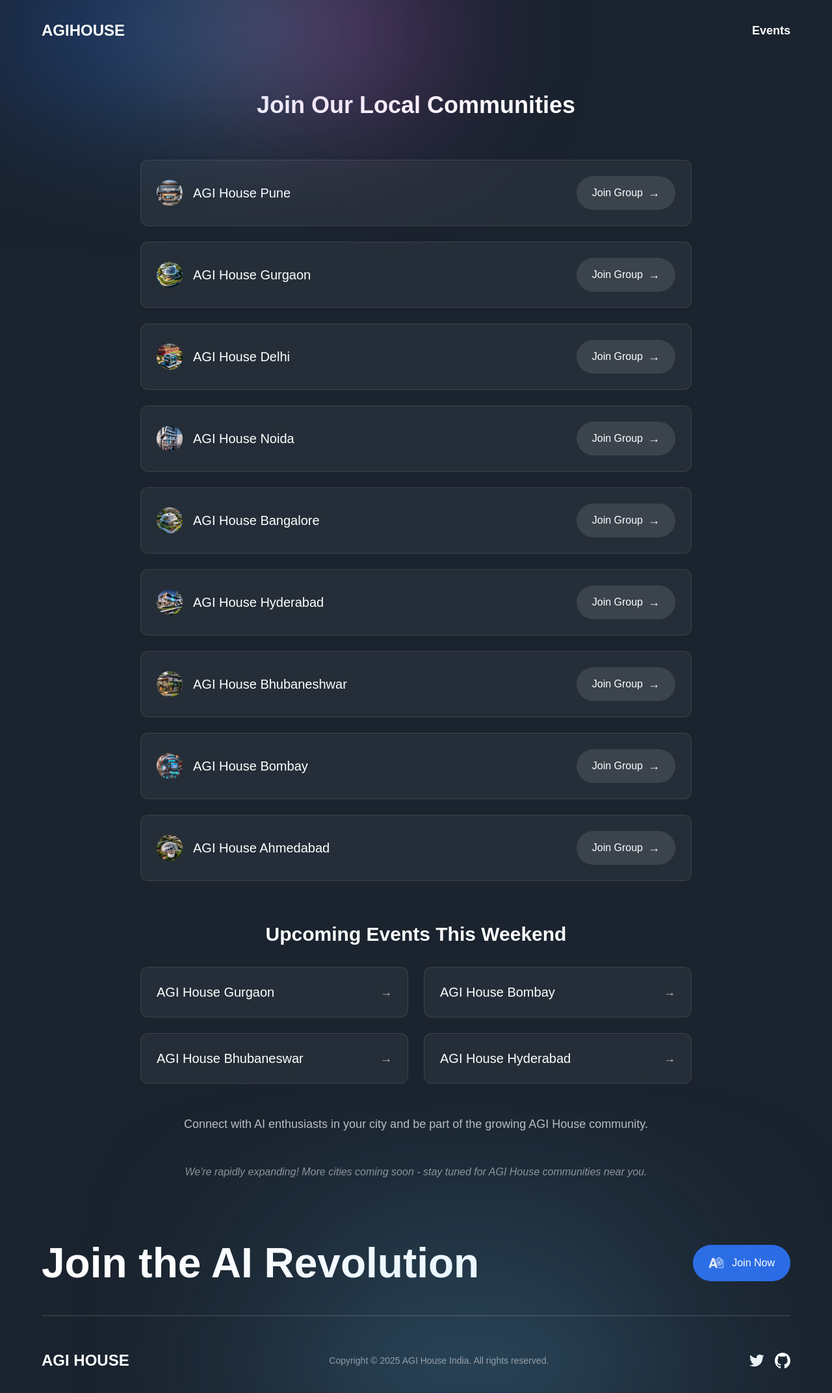
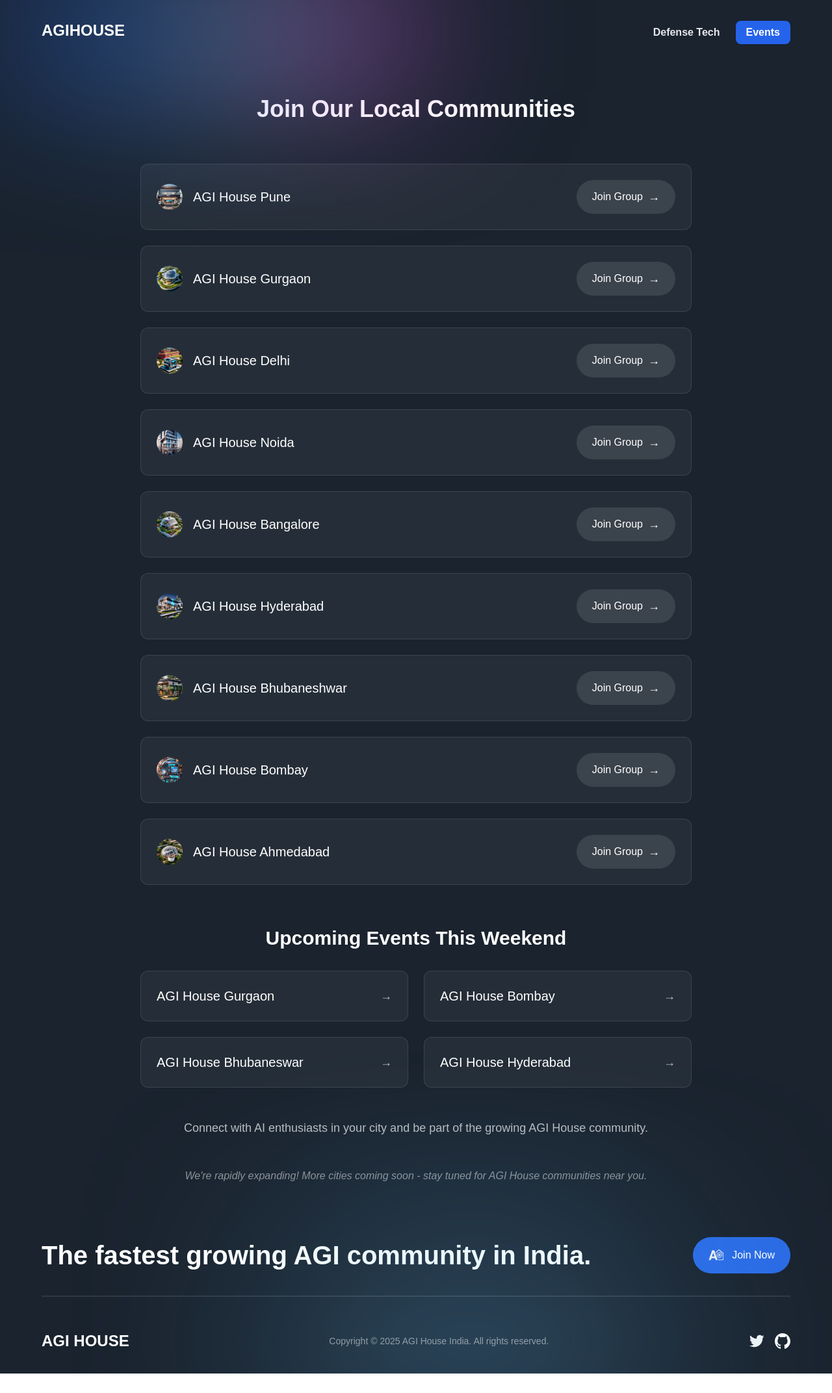
Before and after one commit to tushgaurav/agihouse-site, a Next.js app: page /join in a window 1280 px wide. Shown: the whole page at 65% size. After the commit the page ends 2114 px from the top, so only its background shows below. Built offline with nearby package versions, Linux system fonts and the light colour scheme; no server answers; a web font is replaced by a local one.

Commit message:
fix: update content

```diff
--- a/components/Footer.jsx
+++ b/components/Footer.jsx
@@ -20,14 +20,14 @@ export default function Footer() {
       <div className="footer-gradient" />
       <div className={`${styles.innerWidth} mx-auto flex flex-col gap-8`}>
         <div className="flex items-center justify-between flex-wrap gap-5">
-          <h4 className="font-bold md:text-[64px] text-[44px] text-white">
-            Join the AI Revolution
+          <h4 className="font-bold md:text-[40px] text-[34px] text-white">
+            The fastest growing AGI community in India.
           </h4>
           <Link
-           onClick={() => {
+            onClick={() => {
               posthog.capture("user_clicked_join", {
                 location: "footer",
-              })
+              });
             }}
             href="/join"
             className="flex items-center h-fit py-4 px-6 bg-[#2A6BE5] rounded-[32px] gap-[12px]"
@@ -54,7 +54,7 @@ export default function Footer() {
                     posthog.capture("user_clicked_social", {
                       social: social.name,
                       location: "footer",
-                    })
+                    });
                   }}
                   key={social.name}
                   href={social.link}
--- a/components/Navbar.jsx
+++ b/components/Navbar.jsx
@@ -21,13 +21,23 @@ const Navbar = () => (
         AGIHOUSE
       </Link>
 
+      <div className="flex items-center gap-6">
+        <Link
+          href="https://defense.agihouse.in/"
+          target="_blank"
+          className="font-semibold text-[16px] text-gray-200 hover:text-white transition-colors duration-200 leading-[30px] z-10"
+        >
+          Defense Tech
+        </Link>
+
         <Link
           href="https://lu.ma/agihouseindia"
           target="_blank"
-        className="font-extrabold text-[18px] text-white leading-[30px] z-10"
+          className="px-4 py-2 bg-blue-600 hover:bg-blue-700 transition-colors duration-200 rounded-lg font-semibold text-[16px] text-white leading-[20px] z-10"
         >
           Events
         </Link>
+      </div>
     </div>
   </motion.nav>
 );
--- a/sections/Hero.jsx
+++ b/sections/Hero.jsx
@@ -58,7 +58,8 @@ export default function Hero() {
                   location: "hero",
                 })
               }}
-              href="/join"
+              href="https://tally.so/r/mOg2pA"
+              target="_blank"
               className="bg-gradient-to-r from-blue-500 to-blue-700 hover:from-blue-600 hover:to-blue-800 text-white font-semibold py-3 px-8 rounded-full text-lg transition-all duration-300 transform hover:scale-105 shadow-lg hover:shadow-xl"
             >
               Join Now
```
Lines whose indentation alone changed are shown as unchanged.
